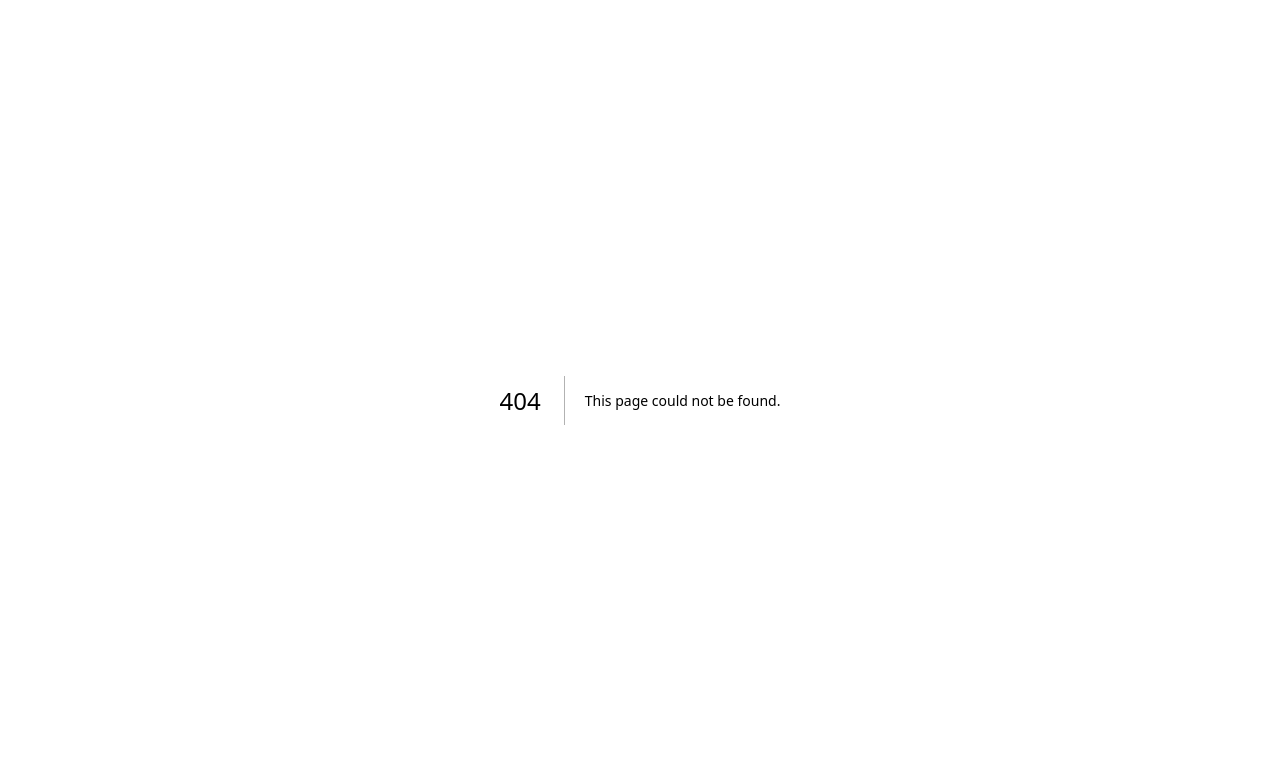
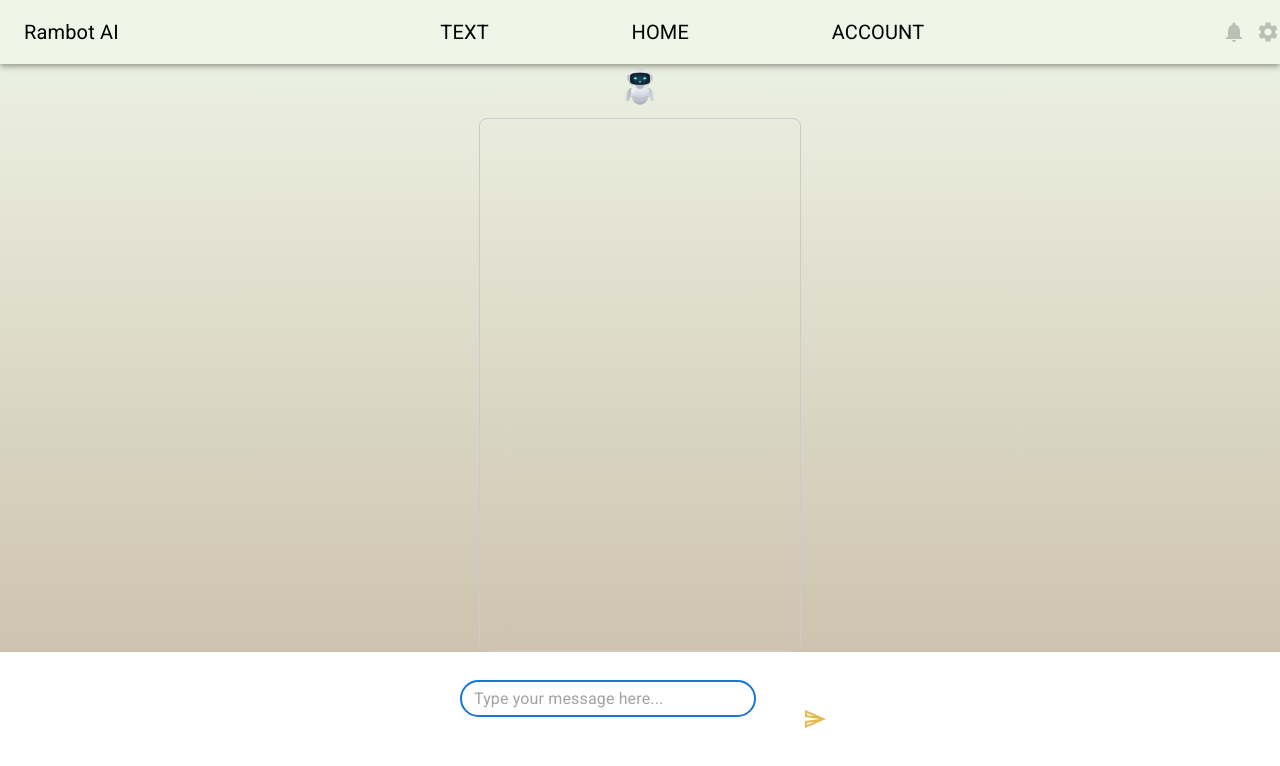
Before and after one commit to syscilythedeveloper/TeacherChatBot, a Next.js app: page /chat-page in a window 1280 px wide. Before the commit this address had no page. Shown: the top 766 px of the page. Built offline with nearby package versions, Linux system fonts and the light colour scheme; a web font is replaced by a local one.

Commit message:
Add chat page

```diff
--- /dev/null
+++ b/app/chat-page/page.jsx
@@ -0,0 +1,153 @@
+'use client';
+import {
+  Typography,
+  BottomNavigation,
+  BottomNavigationAction,
+} from '@mui/material';
+import Box from '@mui/material/Box';
+import Container from '@mui/material/Container';
+import Navbar from '../components/Navbar';
+import TextField from '@mui/material/TextField';
+import Button from '@mui/material/Button';
+import Image from 'next/image';
+import EmojiEmotionsOutlinedIcon from '@mui/icons-material/EmojiEmotionsOutlined';
+import SendOutlinedIcon from '@mui/icons-material/SendOutlined';
+import { useState } from 'react';
+
+export default function Home() {
+  const [messages, setMessages] = useState([]);
+  const [message, setMessage] = useState('');
+  const [messageSend, setMessageSend] = useState('');
+
+  const handleSendMessage = () => {
+    if (message.trim()) {
+      setMessages((prevMessages) => [
+        ...prevMessages,
+        { text: message, sender: 'user' },
+      ]);
+      setMessage('');
+
+      setTimeout(() => {
+        setMessages((prevMessages) => [
+          ...prevMessages,
+          { text: 'Bot response to: ' + message, sender: 'bot' },
+        ]);
+      }, 1000);
+    }
+  };
+
+  return (
+    <>
+      <Box
+        sx={{
+          background:
+            'linear-gradient(to bottom, rgb(239, 245, 231), rgb(198, 184, 162))',
+          width: '100vw',
+          height: '100vh',
+          display: 'flex',
+          flexDirection: 'column',
+          alignItems: 'center',
+        }}
+      >
+        <Navbar />
+        <Box
+          sx={{
+            // backgroundColor: 'white',
+            // border: '1px solid black',
+            borderRadius: '50px',
+            // padding: '10px',
+          }}
+        >
+          <Image src='/bot.png' alt='AI Bot' width={50} height={50} />
+        </Box>
+        <Box
+          sx={{
+            display: 'flex',
+            flexDirection: 'column',
+            height: '80vh',
+            width: '300px',
+            overflowY: 'auto',
+            padding: '10px',
+            border: '1px solid rgb(203, 203, 203)',
+            borderRadius: '8px',
+            // marginBottom: '20px',
+          }}
+        >
+          {messages.map((msg, index) => (
+            <Box
+              key={index}
+              sx={{
+                alignSelf: msg.sender === 'user' ? 'flex-end' : 'flex-start',
+                backgroundColor:
+                  msg.sender === 'user' ? 'white' : 'rgb(217, 162, 22)',
+                borderRadius: '10px',
+                padding: '10px',
+                margin: '5px 0',
+                maxWidth: '70%',
+              }}
+            >
+              {msg.text}
+            </Box>
+          ))}
+        </Box>
+
+        <Box
+          component='form'
+          onSubmit={(e) => {
+            e.preventDefault();
+            handleSendMessage();
+          }}
+          sx={{
+            backgroundColor: 'white',
+            width: '100%',
+            height: '20vh',
+            display: 'flex',
+            justifyContent: 'center',
+            alignContent: 'center',
+            padding: '10px',
+          }}
+        >
+          {/* <EmojiEmotionsOutlinedIcon
+          sx={{ color: 'rgb(227, 185, 80)', cursor: 'pointer' }}
+          onClick={() => setShowEmojiPicker(!showEmojiPicker)}
+        /> */}
+          {/* {showEmojiPicker && (
+          <Picker
+            onSelect={addEmoji}
+            style={{ position: 'absolute', bottom: '60px', right: '20px' }}
+          />
+        )} */}
+          <TextField
+            margin='normal'
+            required
+            id='message'
+            name='message'
+            type='text'
+            autoFocus
+            value={message}
+            onChange={(e) => setMessage(e.target.value)}
+            placeholder='Type your message here...'
+            sx={{
+              '& .MuiInputBase-root': {
+                border: '2px solid rgb(251, 251, 251)',
+                borderRadius: '50px',
+              },
+              '&.Mui-focused fieldset': {
+                border: 'none',
+              },
+              '& .MuiInputBase-input': {
+                padding: '7px 14px',
+              },
+              width: '300px',
+              marginLeft: '25px',
+              marginRight: '25px',
+            }}
+          />
+          <Button type='submit' sx={{ marginTop: '-15px' }}>
+            <SendOutlinedIcon sx={{ color: 'rgb(227, 185, 80)' }} />
+          </Button>
+        </Box>
+      </Box>
+    </>
+  );
+}
```
